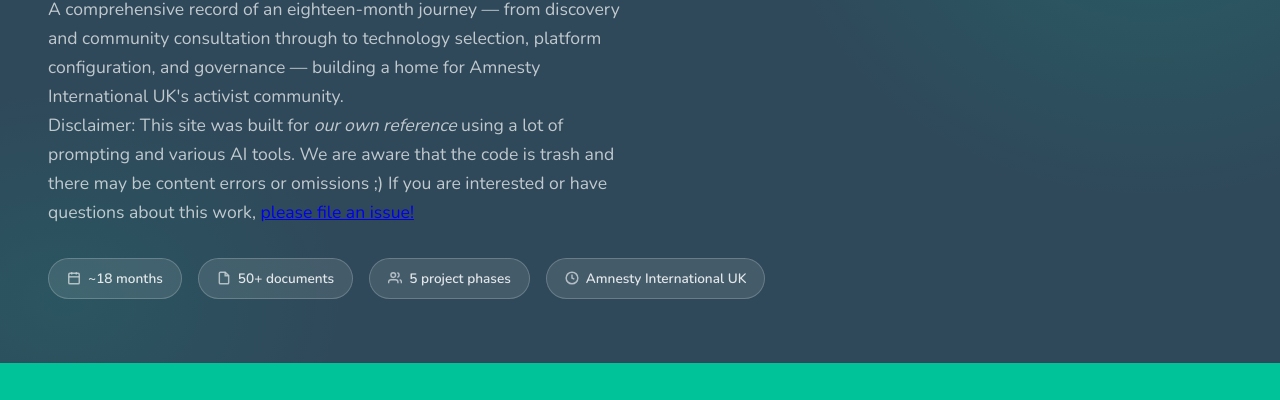
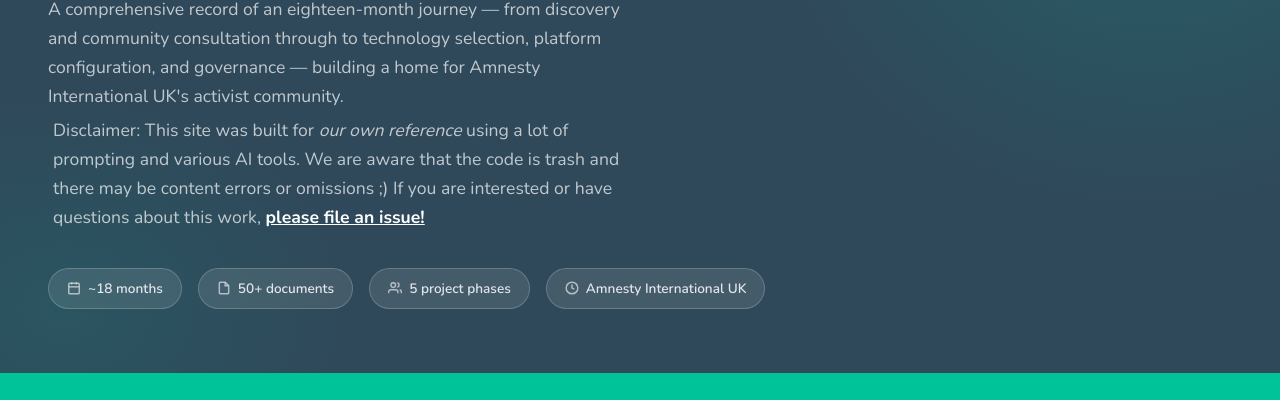
Before and after one commit to weareopen/aiuk, a plain HTML site: page index.html in a window 1280 px wide. Shown: the part 328-728 px from the top of the page. Drawn offline with nearby package versions, Linux system fonts and the light colour scheme.

Commit message:
made file an issue button bolder

```diff
--- a/index.html
+++ b/index.html
@@ -37,7 +37,7 @@
     <p class="hero-subtitle">
       A comprehensive record of an eighteen-month journey — from discovery and community consultation through to technology selection, platform configuration, and governance — building a home for Amnesty International UK's activist community.
     </p>
-    <p class="hero-subtitle">Disclaimer: This site was built for <em>our own reference</em> using a lot of prompting and various AI tools. We are aware that the code is trash and there may be content errors or omissions ;) If you are interested or have questions about this work, <a href="https://github.com/weareopen/aiuk/issues">please file an issue!</a>
+    <p class="hero-subtitle" style="margin:5px;">Disclaimer: This site was built for <em>our own reference</em> using a lot of prompting and various AI tools. We are aware that the code is trash and there may be content errors or omissions ;) If you are interested or have questions about this work, <a href="https://github.com/weareopen/aiuk/issues" style="color:white;font-weight: bold;">please file an issue!</a>
     </p>
     <p>&nbsp;</p>
     <div class="hero-meta">
```
